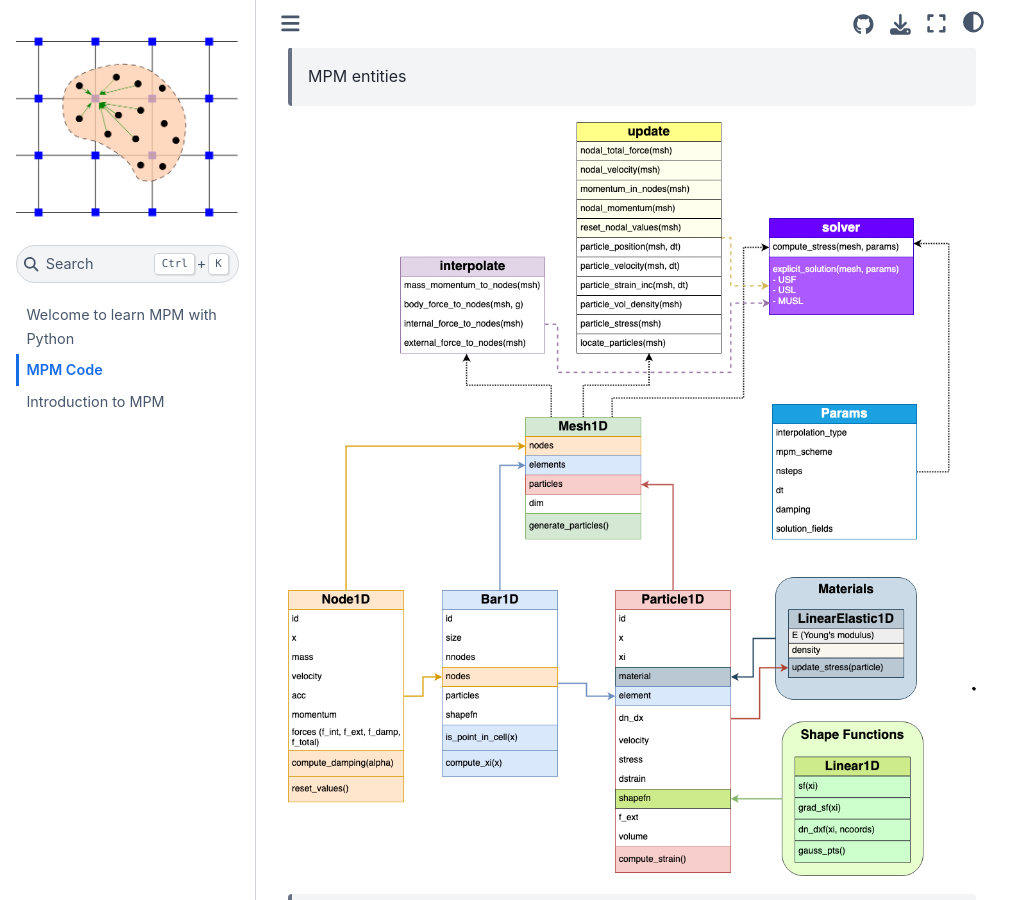
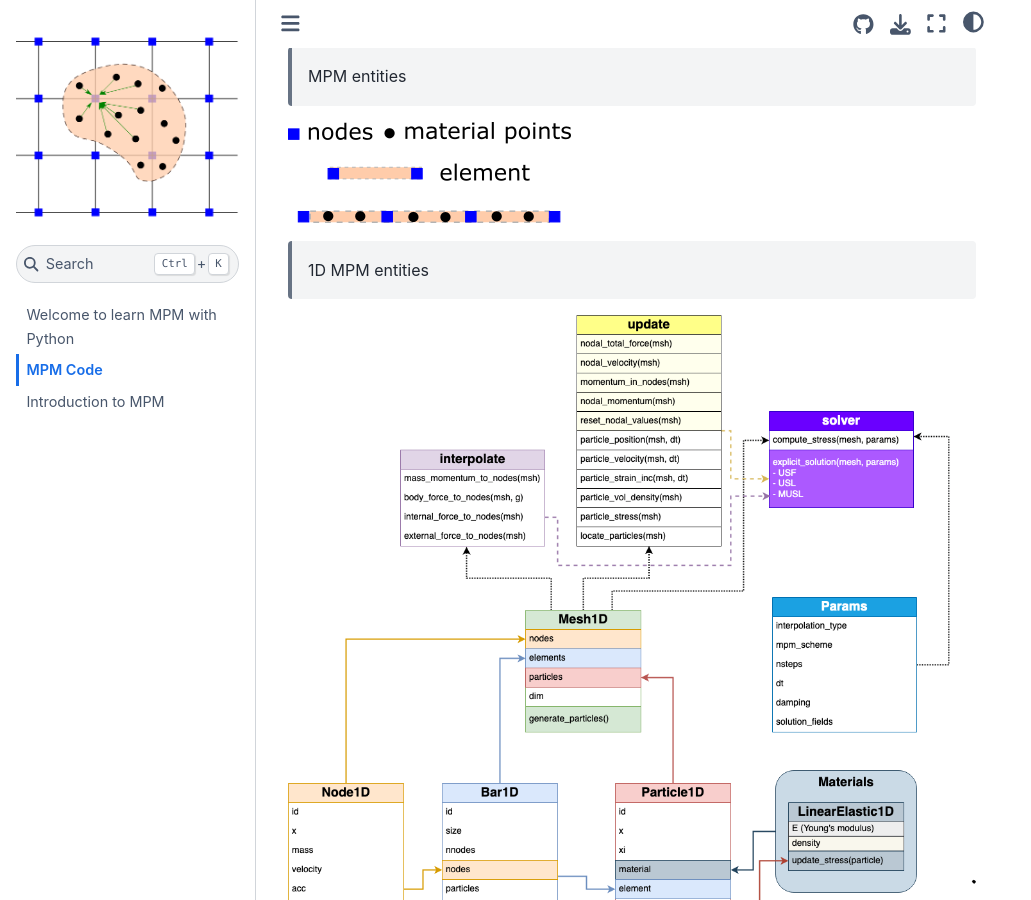
Before and after one commit to geoelements/LearnMPM, a Jupyter Book: the page built from mpm-code.md, in a window 1280 px wide and 900 px high, scrolled down 369 px. Shown: the whole window, without its empty margins (0-1031 px from the left). Built offline with Jupyter Book 1.0.4 settings and Sphinx 7.4.7 and the Sphinx Book theme 1.1.4, drawn with Linux system fonts in a browser that asks for light colours.

Commit message:
MPM 1D entities

```diff
--- a/mpm-code.md
+++ b/mpm-code.md
@@ -3,5 +3,8 @@
 ![MPM entities](img/mpm.png)
 > MPM entities
 
+![MPM 1D](img/mpm1d.png)
+> 1D MPM entities
+
 ![code overview](img/mpm-code.png)
 > Overview of MPM code
```
Also changed, not shown: img/mpm1d.png (added), img/mpm1d.svg (added).
